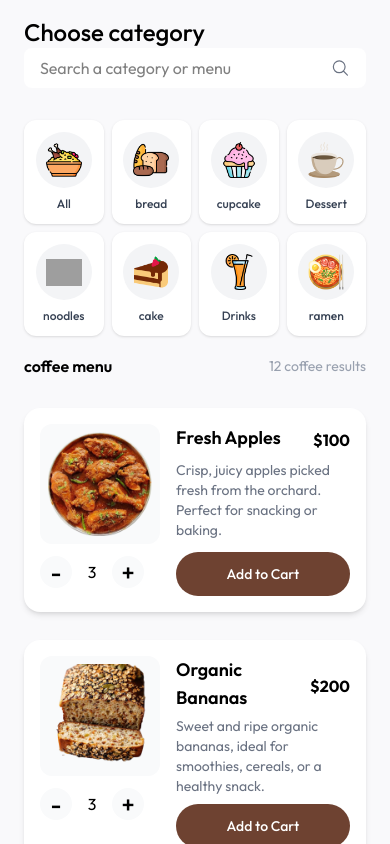
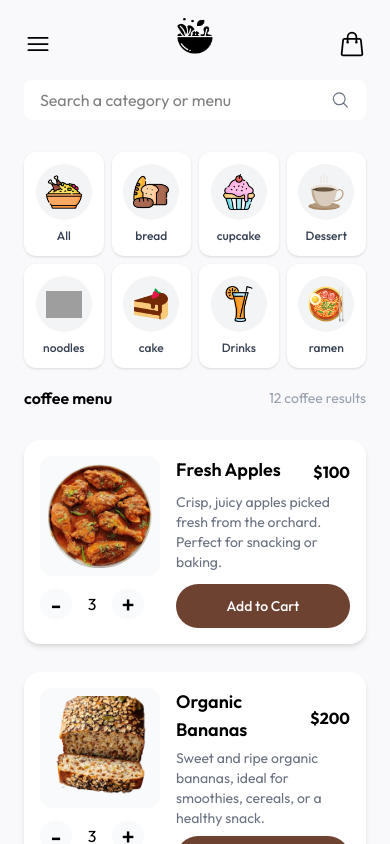
Before and after one commit to Godspowerj/Foodnest, a Next.js app: page / in a window 390 px wide. Built offline with nearby package versions, Linux system fonts and the light colour scheme; grey boxes are pictures that could not be loaded.

Commit message:
in progress

```diff
--- a/src/asset/asset.tsx
+++ b/src/asset/asset.tsx
@@ -20,6 +20,20 @@ export const MenuIcon = () => (
     <path d="M104.62-232.31v-60h750.76v60H104.62ZM140-340v-24.62q0-123 79.46-215.03Q298.92-671.69 420-693.08v-13.84q0-24.54 17.73-42.27 17.73-17.73 42.27-17.73 24.54 0 42.27 17.73Q540-731.46 540-706.92v13.84q121.69 21.39 200.84 113.43Q820-487.62 820-364.62V-340H140Zm62.38-60h555.24q-11.7-100.92-91.47-170.08-79.77-69.15-186.15-69.15-106.38 0-185.85 69.15-79.46 69.16-91.77 170.08ZM480-400Z" />
   </svg>
 );
+export const hamburgerIcon = () => (
+  <svg xmlns="http://www.w3.org/2000/svg" fill="none" viewBox="0 0 24 24" stroke-width="1.5" stroke="currentColor" >
+  <path stroke-linecap="round" stroke-linejoin="round" d="M3.75 6.75h16.5M3.75 12h16.5m-16.5 5.25h16.5" />
+</svg>
+
+);
+export const ShoppingIcon = () => (
+ <svg xmlns="http://www.w3.org/2000/svg" fill="none" viewBox="0 0 24 24" stroke-width="1.5" stroke="currentColor" >
+  <path stroke-linecap="round" stroke-linejoin="round" d="M15.75 10.5V6a3.75 3.75 0 1 0-7.5 0v4.5m11.356-1.993 1.263 12c.07.665-.45 1.243-1.119 1.243H4.25a1.125 1.125 0 0 1-1.12-1.243l1.264-12A1.125 1.125 0 0 1 5.513 7.5h12.974c.576 0 1.059.435 1.119 1.007ZM8.625 10.5a.375.375 0 1 1-.75 0 .375.375 0 0 1 .75 0Zm7.5 0a.375.375 0 1 1-.75 0 .375.375 0 0 1 .75 0Z" />
+</svg>
+
+
+);
+
 export const HistoryIcon = () => (
   <svg
     xmlns="http://www.w3.org/2000/svg"
--- a/src/components/navbar.tsx
+++ b/src/components/navbar.tsx
@@ -1,12 +1,31 @@
-import React from 'react'
-import Input from './input'
+import React from "react";
+import Input from "./input";
+import Image from "next/image";
+import { hamburgerIcon as HamburgerIcon, ShoppingIcon } from "@/asset/asset";
 const Navbar = () => {
   return (
-    <div className='md:flex items-center  justify-between'>
-      <h2 className='text-2xl font-medium'>Choose category</h2>
+    <div className="md:flex items-center  justify-between">
+      <header className="lg:hidden flex items-center justify-between w-full pb-2">
+        <div className="size-7 ">
+          <HamburgerIcon />
+        </div>
+
+        <Image
+          src="/logo.png"
+          alt="Logo"
+          width={100}
+          height={100}
+          className="w-10 h-10 object-contain mb-4"
+        />
+
+        <div className="size-7 ">
+          <ShoppingIcon />
+        </div>
+      </header>
+      <h2 className="text-2xl font-medium hidden md:block">Choose category</h2>
       <Input />
     </div>
-  )
-}
+  );
+};
 
-export default Navbar
+export default Navbar;
```
